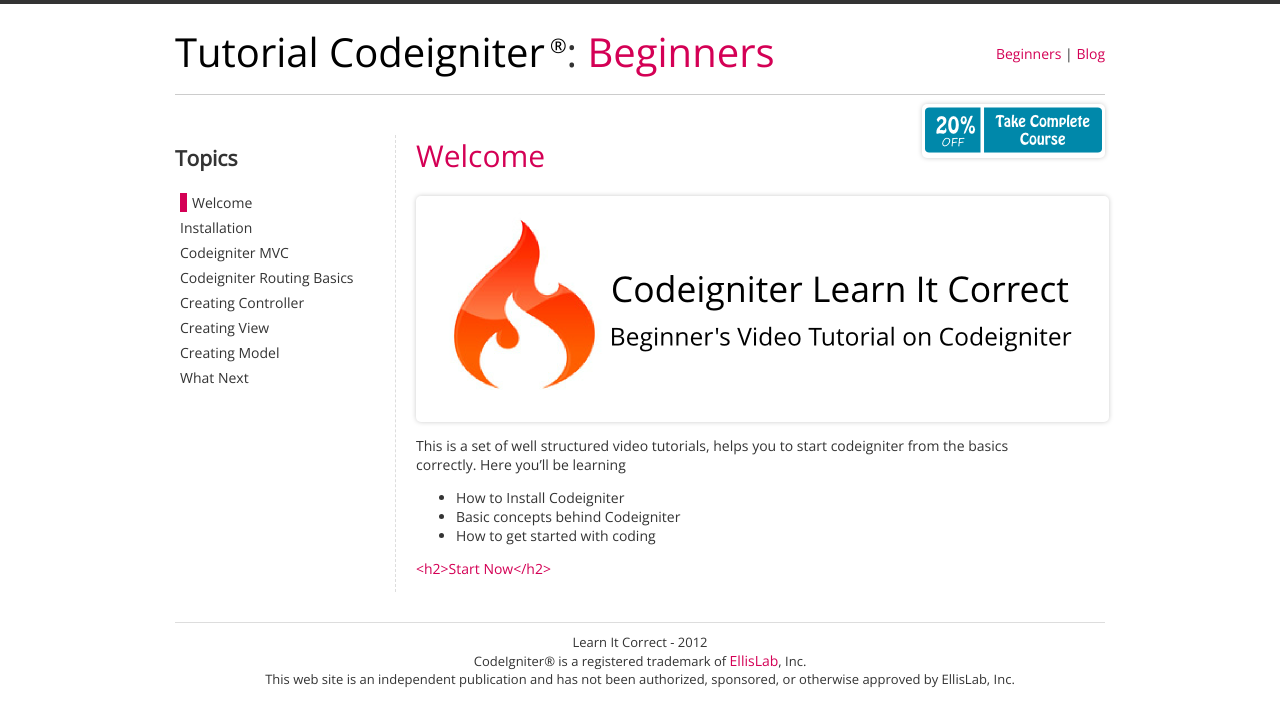
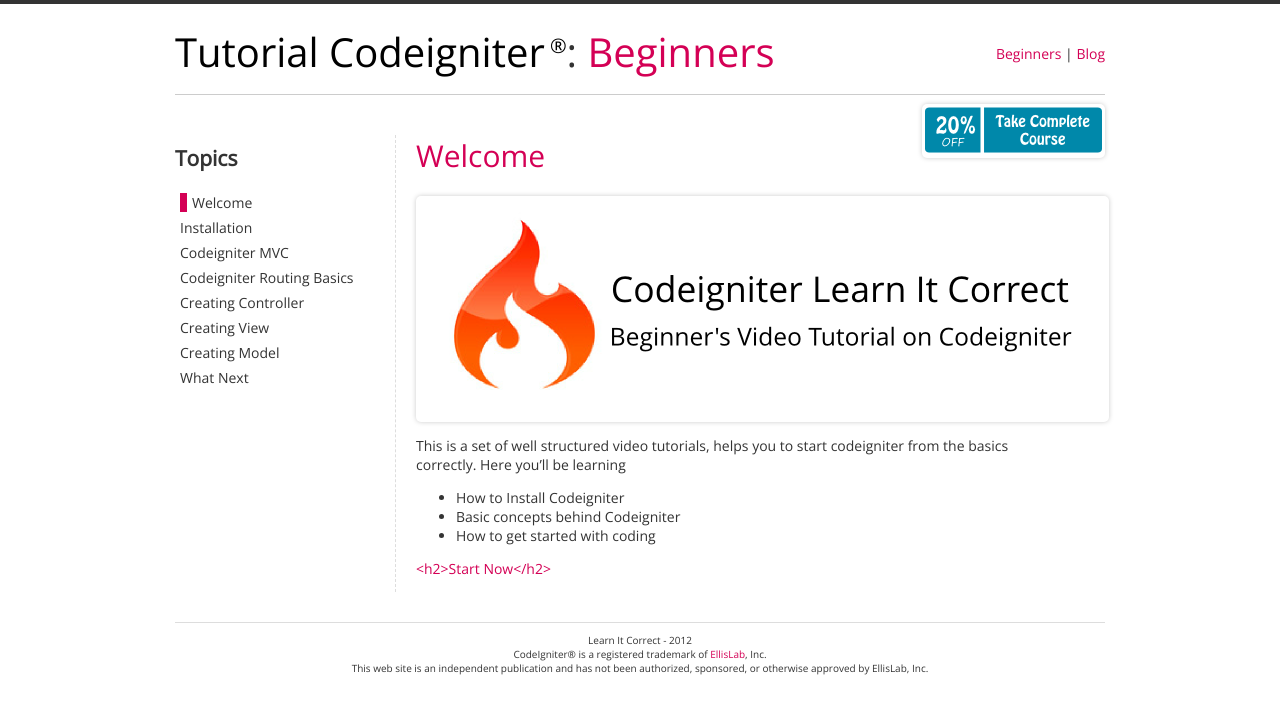
Before and after one commit to tutorialcodeigniter/tutorialcodeigniter.github.com, a Jekyll site: the page built from index.html, in a window 1280 px wide. Shown: the top 727 px of the page. Built offline with Jekyll 4.4.1, drawn with Linux system fonts in a browser that asks for light colours.

Commit message:
css footer font to 10px

```diff
--- a/css/main.css
+++ b/css/main.css
@@ -95,7 +95,11 @@
 	padding: 10px 0px 10px 0px;
 	border-top: 1px solid #dddddd;
 	text-align: center;
-	font-size: 13px;
+	font-size: 10px;
+}
+
+#footer a {
+	font-size: 10px;
 }
 
 .post {
```
